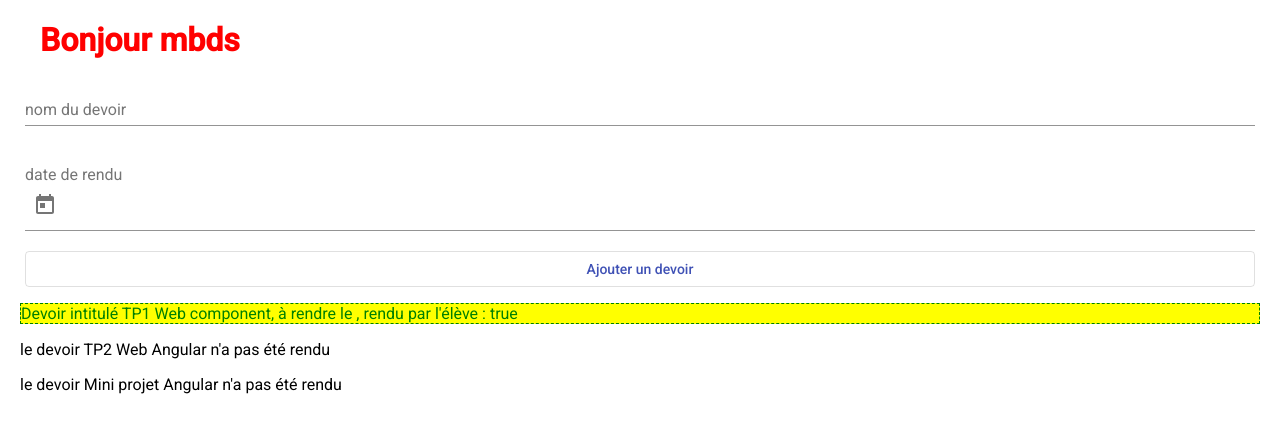
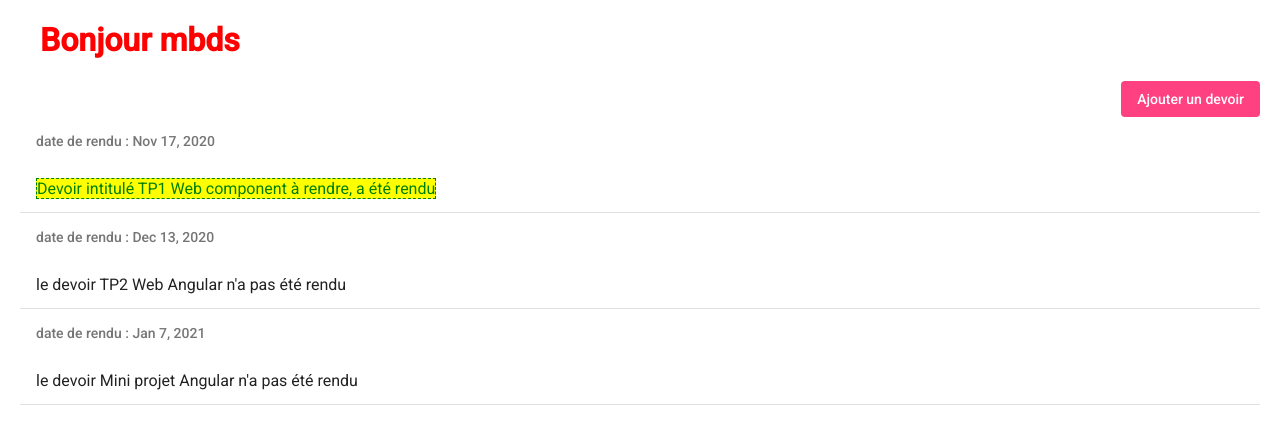
Before and after one commit to hassanmazyad/Tp_Angular, an Angular app in the folder assignment-app/: page / in a window 1280 px wide. Shown: the top 444 px of the page. Built offline with nearby package versions, Linux system fonts and the light colour scheme.

Commit message:
Fin video 2

```diff
--- a/assignment-app/src/app/app.module.ts
+++ b/assignment-app/src/app/app.module.ts
@@ -12,14 +12,20 @@
 import {MatDatepickerModule} from '@angular/material/datepicker';
 import { FormsModule } from '@angular/forms';
 import { MatFormFieldModule } from '@angular/material/form-field';
-import { MatNativeDateModule } from '@angular/material/core'
-
+import { MatNativeDateModule, MatPseudoCheckbox } from '@angular/material/core';
+import { AssignmentDetailComponent } from './assignments/assignment-detail/assignment-detail.component';
+import {MatListModule} from '@angular/material/list';
+import {MatCardModule} from '@angular/material/card';
+import {MatCheckboxModule} from '@angular/material/checkbox';
+import { AddAssignmentComponent } from './assignments/add-assignment/add-assignment.component';
 
 @NgModule({
   declarations: [
     AppComponent,
     AssignmentsComponent,
-    RenduDirective
+    RenduDirective,
+    AssignmentDetailComponent,
+    AddAssignmentComponent
   ],
   imports: [
     BrowserModule,
@@ -31,7 +37,10 @@
     MatInputModule,
     MatFormFieldModule,
     MatDatepickerModule,
-    MatNativeDateModule
+    MatNativeDateModule,
+    MatListModule ,
+    MatCardModule,
+    MatCheckboxModule,
   ],
   providers: [],
   bootstrap: [AppComponent]
--- /dev/null
+++ b/assignment-app/src/app/assignments/add-assignment/add-assignment.component.css
@@ -0,0 +1,5 @@
+.form {
+    display: flex;
+    flex-direction: column;
+    margin: 5px;
+}
--- /dev/null
+++ b/assignment-app/src/app/assignments/add-assignment/add-assignment.component.html
@@ -0,0 +1,25 @@
+<form class="form" #assignmentForm>
+    <mat-form-field>
+        <input matInput
+                placeholder="nom du devoir"
+                [(ngModel)] = "nomDevoir"
+                name="name"
+                >
+    </mat-form-field>
+
+    <mat-form-field>
+        <input matInput
+               [matDatepicker]="picker"
+               placeholder="date de rendu"
+               [(ngModel)]="dateRendu"
+               name="date"
+        >
+        <mat-datepicker-toggle metSuffix [for]="picker"></mat-datepicker-toggle>
+        <mat-datepicker #picker></mat-datepicker>
+    </mat-form-field>
+
+    <button mat-stroked-button color="primary" (click)="onSubmit() ; assignmentForm.reset()">
+        Ajouter un devoir
+    </button>
+
+</form>
--- /dev/null
+++ b/assignment-app/src/app/assignments/add-assignment/add-assignment.component.ts
@@ -0,0 +1,33 @@
+import { Component, OnInit, Output , EventEmitter} from '@angular/core';
+import {Assignment} from '../assignment.model'
+@Component({
+  selector: 'app-add-assignment',
+  templateUrl: './add-assignment.component.html',
+  styleUrls: ['./add-assignment.component.css']
+})
+export class AddAssignmentComponent implements OnInit {
+
+  @Output() nouvelAssignment = new EventEmitter<Assignment>();
+
+  //form
+  nomDevoir:string
+  dateRendu:Date
+
+
+  constructor() { }
+
+  ngOnInit(): void {
+  }
+
+
+  onSubmit(){
+    const newAssignment = new Assignment();
+    newAssignment.nom = this.nomDevoir;
+    newAssignment.dateDeRendu = this.dateRendu;
+    newAssignment.rendu = false;
+
+    this.nouvelAssignment.emit(newAssignment);
+    //this.assignments.push(newAssignment);
+
+  }
+}
--- /dev/null
+++ b/assignment-app/src/app/assignments/assignment-detail/assignment-detail.component.html
@@ -0,0 +1,7 @@
+<div class="container">
+    <mat-card  *ngIf="assignmentTransmis">
+        <mat-card-title>{{assignmentTransmis.nom}}</mat-card-title>
+        <mat-card-subtitle>{{assignmentTransmis.dateDeRendu | date}}</mat-card-subtitle>
+        <mat-checkbox *ngIf="!assignmentTransmis.rendu" (click)="onAssignmentRendu()">Assignment rendu</mat-checkbox>
+    </mat-card>
+</div>
--- /dev/null
+++ b/assignment-app/src/app/assignments/assignment-detail/assignment-detail.component.ts
@@ -0,0 +1,23 @@
+import { Component, Input, OnInit } from '@angular/core';
+import { Assignment } from '../assignment.model';
+
+@Component({
+  selector: 'app-assignment-detail',
+  templateUrl: './assignment-detail.component.html',
+  styleUrls: ['./assignment-detail.component.css']
+})
+export class AssignmentDetailComponent implements OnInit {
+
+  @Input() assignmentTransmis: Assignment;
+
+
+  constructor() { }
+
+  ngOnInit(): void {
+  }
+
+  onAssignmentRendu() {
+    this.assignmentTransmis.rendu = true;
+  }
+
+}
--- a/assignment-app/src/app/assignments/assignments.component.css
+++ b/assignment-app/src/app/assignments/assignments.component.css
@@ -10,8 +10,11 @@
     background-color: rgb(255, 93, 93);
 }
 
-.form {
+.container {
     display: flex;
     flex-direction: column;
-    margin: 5px;
 }
+
+.ajouterBtn{
+    align-self: flex-end;
+}
--- a/assignment-app/src/app/assignments/assignments.component.html
+++ b/assignment-app/src/app/assignments/assignments.component.html
@@ -1,33 +1,15 @@
-<form class="form" #assignmentForm>
-    <mat-form-field>
-        <input matInput
-                placeholder="nom du devoir"
-                [(ngModel)] = "nomDevoir"
-                name="name"
-                >
-    </mat-form-field>
-
-    <mat-form-field>
-        <input matInput
-               [matDatepicker]="picker"
-               placeholder="date de rendu"
-               [(ngModel)]="dateRendu"
-               name="date"
-        >
-        <mat-datepicker-toggle metSuffix [for]="picker"></mat-datepicker-toggle>
-        <mat-datepicker #picker></mat-datepicker>
-    </mat-form-field>
-
-    <button mat-stroked-button color="primary" [disabled]="!ajoutActive" (click)="onSubmit() ; assignmentForm.reset()">
-        Ajouter un devoir
-    </button>
-
-</form>
-
-
-<div *ngFor="let assignment of assignments">
-    <p appRendu *ngIf="assignment.rendu; else nonSoumis">Devoir intitulé {{assignment.nom}}, à rendre le {{assignment.dataDeRendu}} , rendu par l'élève : {{assignment.rendu}}</p>
-    <ng-template #nonSoumis>
-        <p>le devoir {{assignment.nom}} n'a pas été rendu</p>
-    </ng-template>
-</div>
+<main class="container" *ngIf="!formVisible">
+    <button class="ajouterBtn" mat-flat-button color="accent" (click)="onAddAssignmentBtnClick()">Ajouter un devoir</button>
+    <mat-list *ngFor="let assignment of assignments">
+        <h3 mat-subheader>date de rendu : {{assignment.dateDeRendu | date}}</h3>
+        <mat-list-item (click)="assignmentClique(assignment)">
+            <p appRendu *ngIf="assignment.rendu; else nonSoumis">Devoir intitulé {{assignment.nom}} à rendre, a été rendu</p>
+            <ng-template #nonSoumis>
+                <p>le devoir {{assignment.nom}} n'a pas été rendu</p>
+            </ng-template>
+            <mat-divider></mat-divider>
+        </mat-list-item>
+    </mat-list>
+    <app-assignment-detail [assignmentTransmis]="assignmentSelection"></app-assignment-detail>
+</main>
+<app-add-assignment *ngIf="formVisible" (nouvelAssignment) = onNouvelAssignment($event) ></app-add-assignment>
--- a/assignment-app/src/app/assignments/assignments.component.ts
+++ b/assignment-app/src/app/assignments/assignments.component.ts
@@ -11,26 +11,24 @@
 
   titre = "Mon application sur les Assignments !"
 
-  ajoutActive = false
+  formVisible = false;
 
-  //form
-  nomDevoir:string
-  dateRendu:Date
+  assignmentSelection:Assignment;
 
   assignments = [
     {
       nom:"TP1 Web component",
-      dateDeRendu:new Date(2020-11-17),
+      dateDeRendu:new Date("2020-11-17"),
       rendu:true
     },
     {
       nom:"TP2 Web Angular",
-      dateDeRendu:new Date(2020-12-13),
+      dateDeRendu:new Date("2020-12-13"),
       rendu:false
     },
     {
       nom:"Mini projet Angular",
-      dateDeRendu:new Date(2021-1-7),
+      dateDeRendu:new Date("2021-1-7"),
       rendu:false
     }
   ]
@@ -38,21 +36,19 @@
   constructor() { }
 
   ngOnInit(): void {
-
-    setTimeout(() => {
-      this.ajoutActive = true;
-     } , 2000 )
   }
 
+  assignmentClique(assignment){
+    this.assignmentSelection = assignment;
+  }
 
-  onSubmit(){
-    const newAssignment = new Assignment();
-    newAssignment.nom = this.nomDevoir;
-    newAssignment.dateDeRendu = this.dateRendu;
-    newAssignment.rendu = false;
+  onAddAssignmentBtnClick(){
+    this.formVisible = true;
+  }
 
-    this.assignments.push(newAssignment);
-
+  onNouvelAssignment(event:Assignment){
+    this.assignments.push(event);
+    this.formVisible=false;
   }
 
 }
```
Also changed, not shown: assignment-app/src/app/assignments/assignment-detail/assignment-detail.component.css (added).
